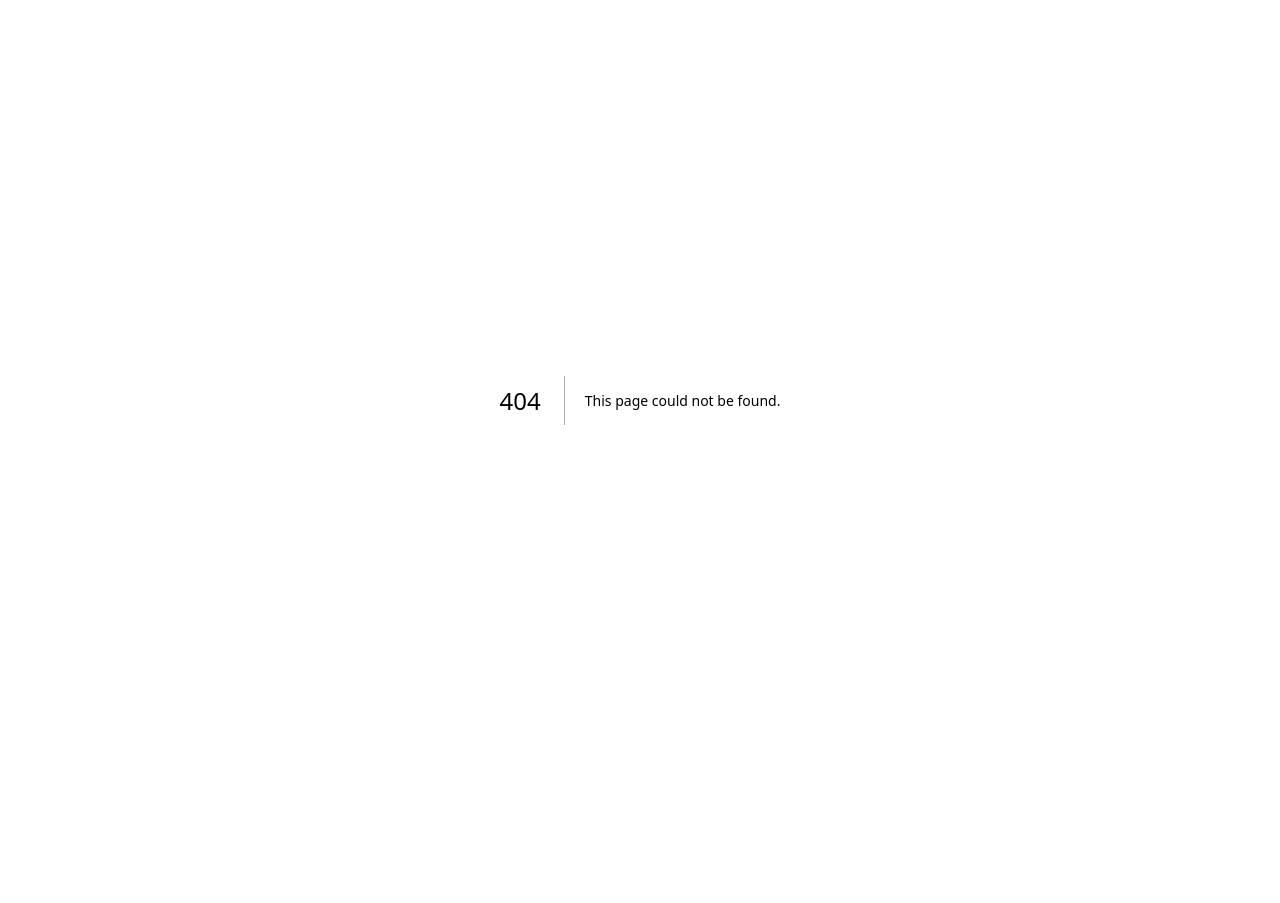
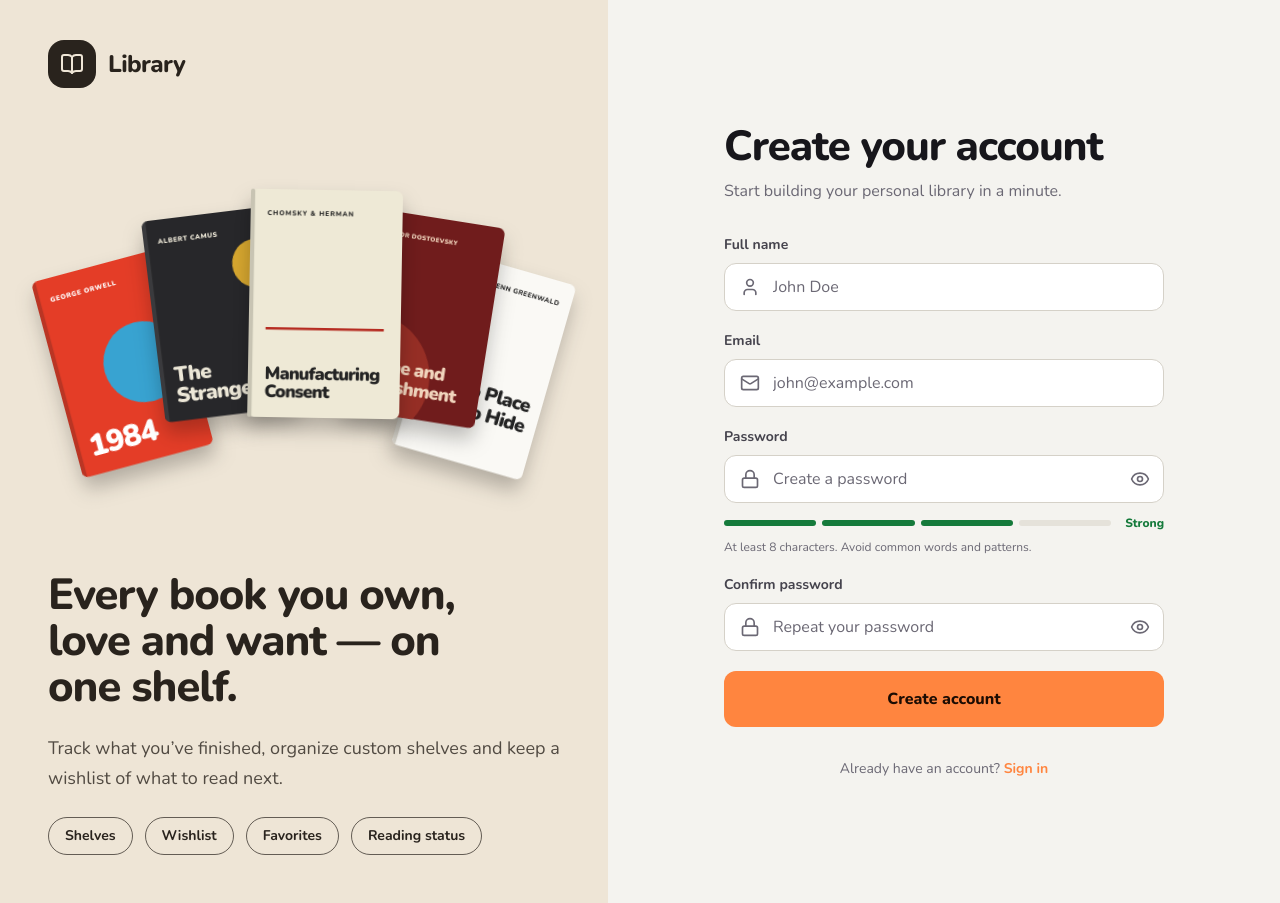
Before and after one commit to jcelic/library-v2, a Next.js app: page /signup in a window 1280 px wide. Before the commit this address had no page. Before the commit the page ends 800 px from the top, so only its background shows below. Built offline with nearby package versions, Linux system fonts and the light colour scheme.

Commit message:
feat: add signup page UI

```diff
--- a/src/app/(auth)/layout.tsx
+++ b/src/app/(auth)/layout.tsx
@@ -19,7 +19,7 @@ const AuthLayout = ({ children }: LayoutProps<'/'>) => {
           </span>
         </Link>
 
-        <div className="mx-auto w-full max-w-180 px-4 pb-8 lg:flex lg:flex-1 lg:items-center lg:px-0 lg:py-10">
+        <div className="mx-auto w-full max-w-180 px-4 pb-12 lg:flex lg:flex-1 lg:items-center lg:px-0 lg:py-10">
           <BookIllustration />
         </div>
 
--- /dev/null
+++ b/src/app/(auth)/signup/page.tsx
@@ -0,0 +1,37 @@
+import SignUpForm from '@/components/SignUpForm';
+import Link from 'next/link';
+import type { Metadata } from 'next';
+
+export const metadata: Metadata = {
+  title: 'Sign up',
+};
+
+const SignUpPage = () => {
+  return (
+    <>
+      <header className="mb-8 space-y-2">
+        <h1 className="text-4xl font-extrabold tracking-tight text-ink sm:text-[42px]">
+          Create your account
+        </h1>
+
+        <p className="text-base text-muted">
+          Start building your personal library in a minute.
+        </p>
+      </header>
+
+      <SignUpForm />
+
+      <p className="mt-8 text-center text-sm text-muted">
+        Already have an account?{' '}
+        <Link
+          href="/login"
+          className="font-bold text-accent-text hover:underline"
+        >
+          Sign in
+        </Link>
+      </p>
+    </>
+  );
+};
+
+export default SignUpPage;
--- a/src/components/BookIllustration.tsx
+++ b/src/components/BookIllustration.tsx
@@ -4,7 +4,7 @@ const BookIllustration = () => {
       viewBox="-30 -20 720 450"
       fill="none"
       fontFamily="inherit"
-      className="mx-auto block w-full max-w-115 sm:max-w-130 lg:max-w-160"
+      className="mx-auto block w-full max-w-80 sm:max-w-130 lg:max-w-160"
       aria-hidden="true"
       focusable="false"
     >
--- /dev/null
+++ b/src/components/SignUpForm.tsx
@@ -0,0 +1,152 @@
+'use client';
+import { Eye, EyeOff, Lock, Mail, User } from 'lucide-react';
+import { useState } from 'react';
+
+const SignUpForm = () => {
+  const [showPassword, setShowPassword] = useState(false);
+  const [showConfirmPassword, setShowConfirmPassword] = useState(false);
+
+  const score = 3;
+  return (
+    <form className="space-y-5">
+      <div className="space-y-2">
+        <label htmlFor="name" className="block font-bold text-ink-2">
+          Full name
+        </label>
+
+        <div className="relative">
+          <span className="pointer-events-none absolute inset-y-0 left-4 flex items-center text-muted">
+            <User className="size-5" aria-hidden="true" />
+          </span>
+
+          <input
+            id="name"
+            name="name"
+            type="text"
+            autoComplete="name"
+            placeholder="John Doe"
+            className="h-12 w-full rounded-xl border border-line-2 bg-surface pr-4 pl-12 text-base text-ink placeholder:text-muted focus:border-accent focus:outline-none"
+          />
+        </div>
+      </div>
+
+      <div className="space-y-2">
+        <label htmlFor="email" className="block font-bold text-ink-2">
+          Email
+        </label>
+
+        <div className="relative">
+          <span className="pointer-events-none absolute inset-y-0 left-4 flex items-center text-muted">
+            <Mail className="size-5" aria-hidden="true" />
+          </span>
+
+          <input
+            id="email"
+            name="email"
+            type="email"
+            autoComplete="email"
+            placeholder="john@example.com"
+            className="h-12 w-full rounded-xl border border-line-2 bg-surface pr-4 pl-12 text-base text-ink placeholder:text-muted focus:border-accent focus:outline-none"
+          />
+        </div>
+      </div>
+
+      <div className="space-y-2">
+        <label htmlFor="password" className="block font-bold text-ink-2">
+          Password
+        </label>
+
+        <div className="relative">
+          <span className="pointer-events-none absolute inset-y-0 left-4 flex items-center text-muted">
+            <Lock className="size-5" aria-hidden="true" />
+          </span>
+
+          <input
+            id="password"
+            name="password"
+            type={showPassword ? 'text' : 'password'}
+            autoComplete="new-password"
+            placeholder="Create a password"
+            className="h-12 w-full rounded-xl border border-line-2 bg-surface px-12 text-base text-ink placeholder:text-muted focus:border-accent focus:outline-none"
+          />
+
+          <button
+            type="button"
+            onClick={() => setShowPassword((prev) => !prev)}
+            aria-label={showPassword ? 'Hide password' : 'Show password'}
+            className="absolute inset-y-0 right-0 flex w-12 items-center justify-center rounded-r-xl text-muted hover:text-ink"
+          >
+            {showPassword ? (
+              <EyeOff className="size-5" aria-hidden="true" />
+            ) : (
+              <Eye className="size-5" aria-hidden="true" />
+            )}
+          </button>
+        </div>
+
+        <div className="flex items-center gap-1.5 pt-1">
+          {Array.from({ length: 4 }).map((_, index) => {
+            return (
+              <span
+                key={index}
+                className={`h-1.5 flex-1 rounded-full ${score > index ? 'bg-ok' : 'bg-surface-3'}`}
+              />
+            );
+          })}
+
+          <span className="ml-2 text-xs font-extrabold text-ok">Strong</span>
+        </div>
+
+        <p className="text-xs text-muted">
+          At least 8 characters. Avoid common words and patterns.
+        </p>
+      </div>
+
+      <div className="space-y-2">
+        <label
+          htmlFor="confirm-password"
+          className="block font-bold text-ink-2"
+        >
+          Confirm password
+        </label>
+
+        <div className="relative">
+          <span className="pointer-events-none absolute inset-y-0 left-4 flex items-center text-muted">
+            <Lock className="size-5" aria-hidden="true" />
+          </span>
+
+          <input
+            id="confirm-password"
+            name="confirmPassword"
+            type={showConfirmPassword ? 'text' : 'password'}
+            autoComplete="new-password"
+            placeholder="Repeat your password"
+            className="h-12 w-full rounded-xl border border-line-2 bg-surface px-12 text-base text-ink placeholder:text-muted focus:border-accent focus:outline-none"
+          />
+
+          <button
+            type="button"
+            onClick={() => setShowConfirmPassword((prev) => !prev)}
+            aria-label={showConfirmPassword ? 'Hide password' : 'Show password'}
+            className="absolute inset-y-0 right-0 flex w-12 items-center justify-center rounded-r-xl text-muted hover:text-ink"
+          >
+            {showConfirmPassword ? (
+              <EyeOff className="size-5" aria-hidden="true" />
+            ) : (
+              <Eye className="size-5" aria-hidden="true" />
+            )}
+          </button>
+        </div>
+      </div>
+
+      <button
+        type="button"
+        className="flex h-14 w-full items-center justify-center gap-2 rounded-xl bg-accent px-6 text-base font-extrabold text-on-accent transition-colors hover:bg-accent-hover"
+      >
+        Create account
+      </button>
+    </form>
+  );
+};
+
+export default SignUpForm;
```
